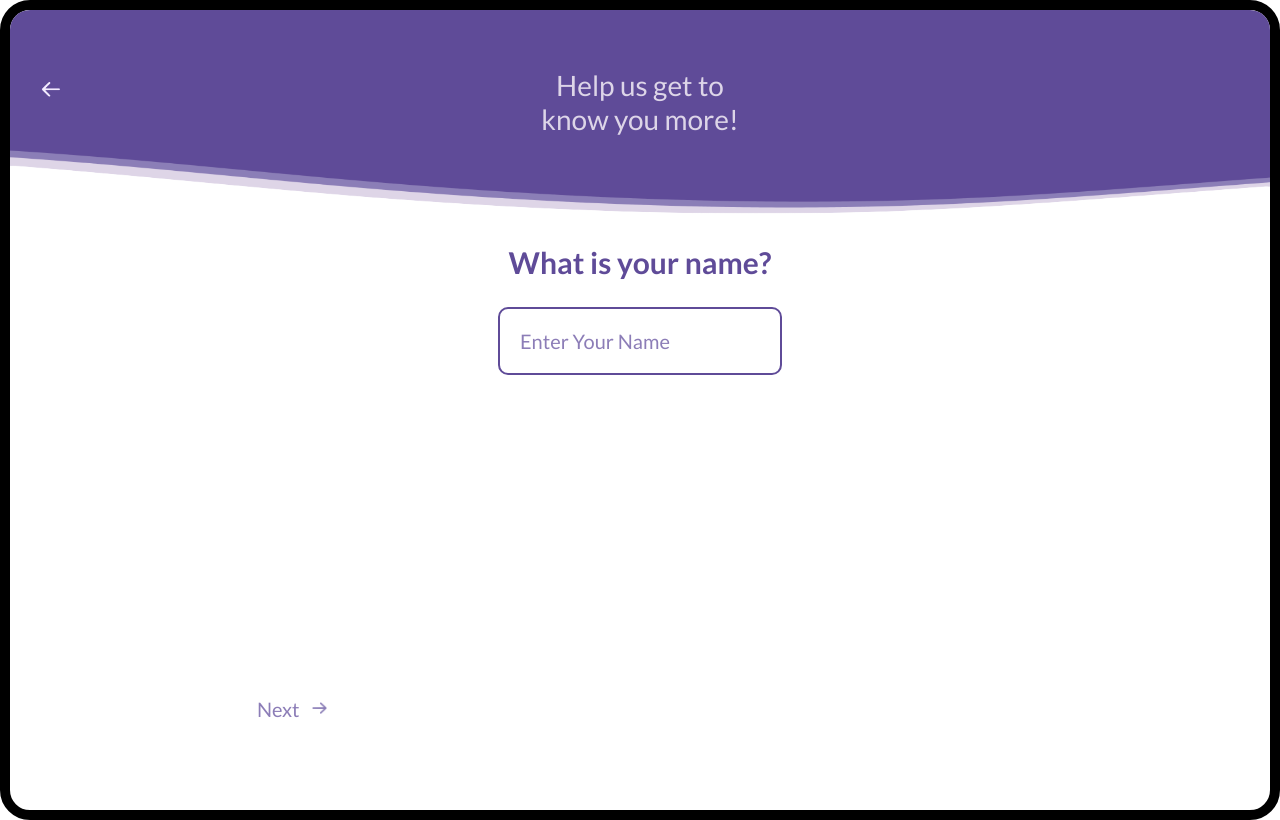
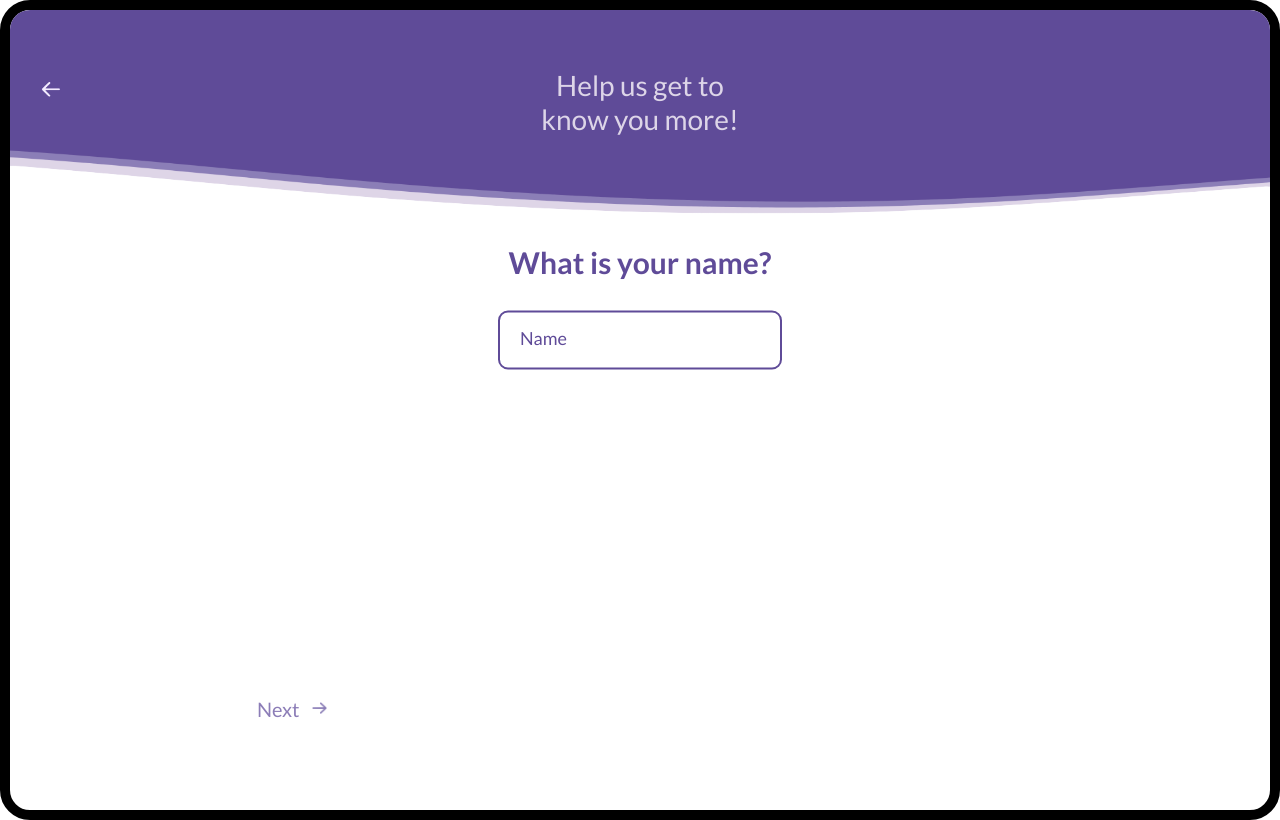
Before and after one commit to Jik1116/HCI, a Next.js app in the folder front-end/: page /4_name in a window 1280 px wide. Built offline with nearby package versions, Linux system fonts and the light colour scheme.

Commit message:
Fixed sign_up and routing

```diff
--- a/front-end/src/pages/1_signup.module.css
+++ b/front-end/src/pages/1_signup.module.css
@@ -50,6 +50,7 @@
   align-items: center;
   justify-content: center;
   cursor: pointer;
+  z-index: 1;
 }
 
 .emailFieldFrame,
--- a/front-end/src/pages/4_name.js
+++ b/front-end/src/pages/4_name.js
@@ -28,8 +28,7 @@ const OnboardingName = () => {
   return (
     <div className={styles.onboardingName}>
       <div className={styles.responseBox} onClick={onResponseBoxContainerClick}>
-      <div className={styles.enterYourResponseHereWrapper}>
-      <div
+        <div
           className={styles.enterYourResponse}
           onClick={clearNameText}
           onFocus={clearNameText}
@@ -39,14 +38,13 @@ const OnboardingName = () => {
             }
           }}
         >
-          <div
+          <input
             ref={nameRef}
-            contentEditable
-            onInput={(e) => setName(e.target.textContent.trim())}
-          >
-            {name ? name : "Enter Your Name"}
-          </div>
-          </div>
+            className={styles.enterYourResponseHereWrapper}
+            type={name ? name : "Enter Your Name"}
+            onChange={(e) => setName(e.target.value)}
+            placeholder="Name"
+          />
         </div>
       </div>
       <b className={styles.whatIsYour}>What is your name?</b>
--- a/front-end/src/pages/4_name.module.css
+++ b/front-end/src/pages/4_name.module.css
@@ -26,6 +26,7 @@
   .enterYourResponse {
     position: relative;
     color: #8c7db7;
+
   }
 
   .enterYourResponseHereWrapper {
@@ -43,9 +44,16 @@
     align-items: center; /* Align items to center vertically */
   }
 
+  .enterYourResponseHereWrapper::placeholder {
+    color: var(--color-darkslateblue);
+    font-family: var(--font-lato);
+    font-size: var(--font-size-lg);
+  }
+
+
   .responseBox {
     position: absolute;
-    top: 289px;
+    top: 40%;
     left: 50%; /* Set the left position to 50% */
     transform: translateX(-50%); /* This centers the element horizontally */
     width: 252px;
--- a/front-end/src/pages/5_birthday.module.css
+++ b/front-end/src/pages/5_birthday.module.css
@@ -35,9 +35,16 @@
     align-items: center; /* Align items to center vertically */
   }
 
+  .enterYourResponseHereWrapper::placeholder {
+    color: var(--color-darkslateblue);
+    font-family: var(--font-lato);
+    font-size: var(--font-size-lg);
+  }
+
+
   .responseBox {
     position: absolute;
-    top: 289px;
+    top: 40%;
     left: 50%; /* Set the left position to 50% */
     transform: translateX(-50%); /* This centers the element horizontally */
     width: 252px;
--- a/front-end/src/pages/9_bodyshape.js
+++ b/front-end/src/pages/9_bodyshape.js
@@ -7,7 +7,7 @@ const OnboardingBodyShape = () => {
   const router = useRouter();
 
   const onNextButtonContainerClick = useCallback(() => {
-    router.push("/11_homepage");
+    router.push("3_confirmsignup");
   }, [router]);
 
   const onRectangleClick = useCallback(() => {
```
Also changed, not shown: front-end/src/pages/1_signup.js (+5 -7 lines), front-end/src/pages/5_birthday.js (+7 -9 lines).
